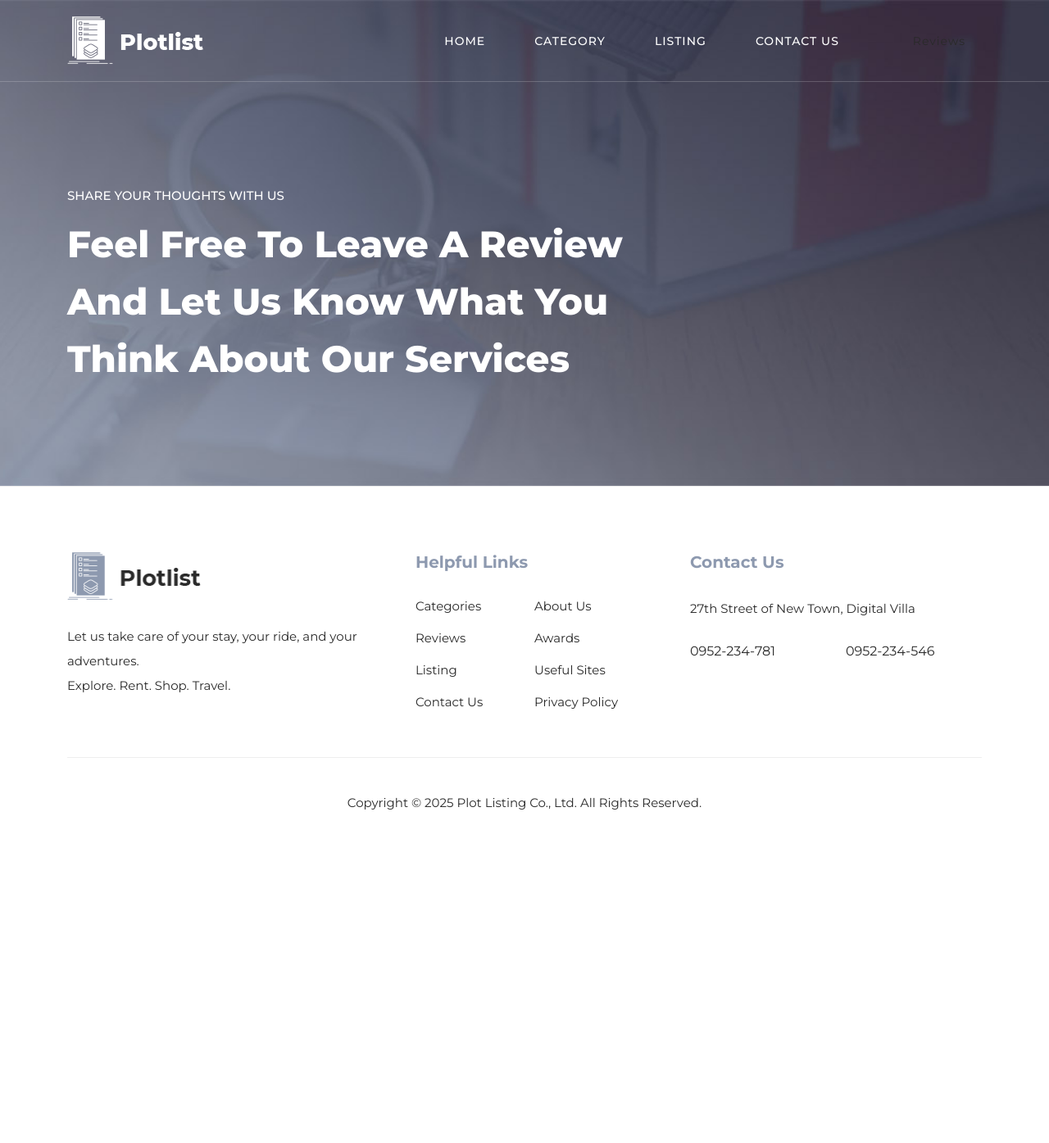
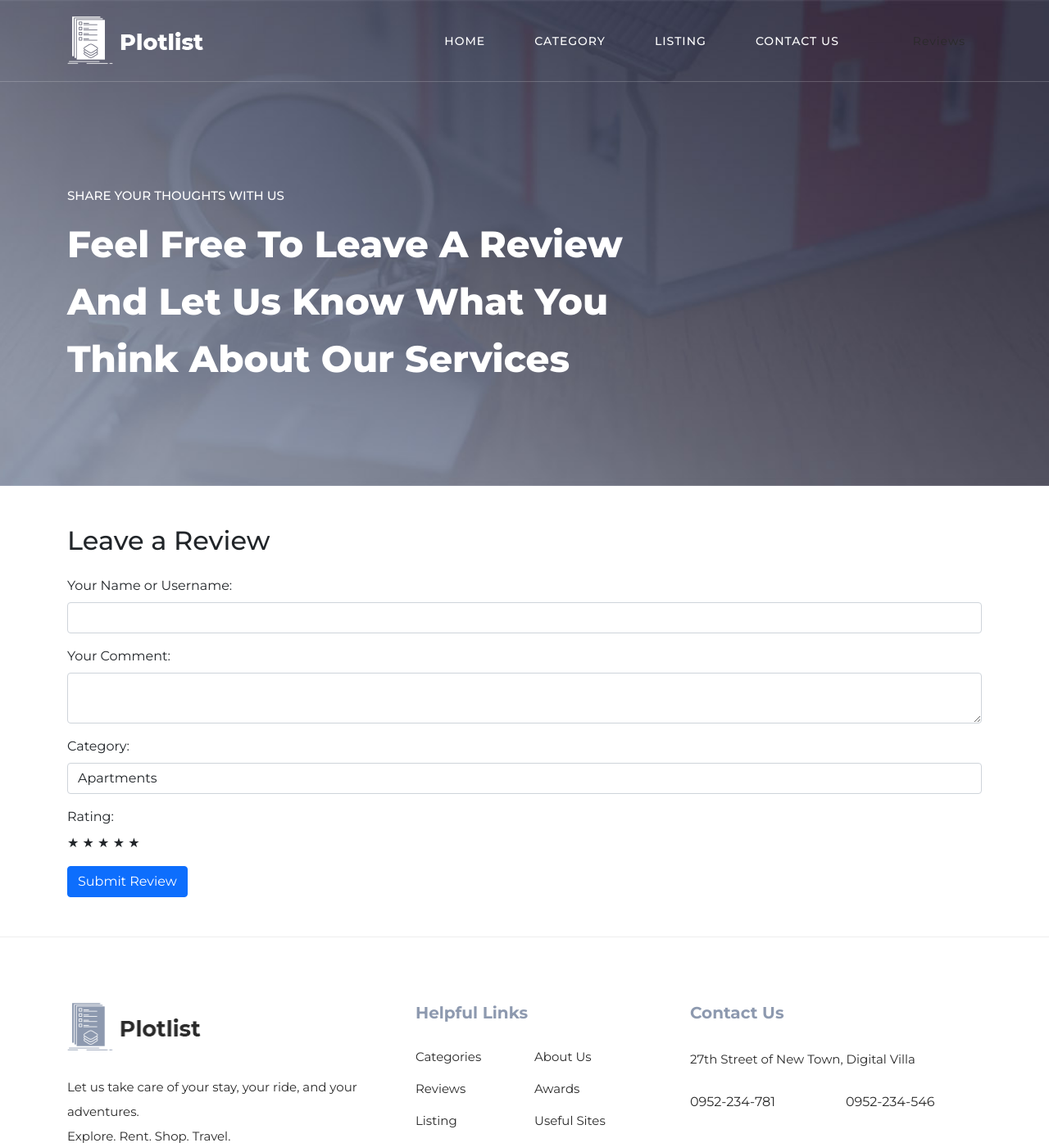
Before and after one commit to denissadikovpro/zaverecnyproject, a PHP site: page /reviews.php in a window 1280 px wide. Shown: the top 1395 px of the page at 82% size. Before the commit the page ends 988 px from the top, so only its background shows below. Run offline with PHP 8.4, Linux system fonts and the light colour scheme; data that the repository does not hold is empty.

Commit message:
Leaave a Review form

```diff
--- a/reviews.php
+++ b/reviews.php
@@ -116,7 +116,57 @@ $reviews = $reviewHandler->fetchReviews();
   </div>
 <!-- banner section ends -->
 
+<section class="container py-5">
+  <!-- Review form title -->
+  <h2 class="mb-4">Leave a Review</h2>
 
+  <!-- Review form start -->
+  <form method="POST">
+    <!-- Name input -->
+    <div class="mb-3">
+      <label class="form-label">Your Name or Username:</label>
+      <input type="text" name="name" class="form-control" value="<?= htmlspecialchars($reviewHandler->name) ?>">
+      <div style="color:red;"><?= $reviewHandler->errors['name'] ?></div>
+    </div>
+
+    <!-- Comment textarea -->
+    <div class="mb-3">
+      <label class="form-label">Your Comment:</label>
+      <textarea name="comment" class="form-control"><?= htmlspecialchars($reviewHandler->comment) ?></textarea>
+      <div style="color:red;"><?= $reviewHandler->errors['comment'] ?></div>
+    </div>
+
+    <!-- Category selection -->
+    <div class="mb-3">
+      <label class="form-label">Category:</label>
+      <select name="category" class="form-control">
+        <?php
+        $options = ['Apartments', 'Food', 'Car rental', 'Shopping', 'Tours'];
+        foreach ($options as $opt):
+        ?>
+        <!-- Category option -->
+        <option value="<?= $opt ?>" <?= $reviewHandler->category === $opt ? 'selected' : '' ?>><?= $opt ?></option>
+        <?php endforeach; ?>
+      </select>
+    </div>
+
+    <!-- Star rating input -->
+    <div class="mb-3">
+      <label class="form-label">Rating:</label><br>
+      <div id="stars-wrapper">
+        <?php for ($i = 1; $i <= 5; $i++): ?>
+          <!-- Star radio button -->
+          <input type="radio" id="star<?= $i ?>" name="stars" value="<?= $i ?>" style="display: none" <?= ($reviewHandler->stars == $i) ? 'checked' : '' ?>>
+          <label for="star<?= $i ?>" class="star" data-value="<?= $i ?>">&#9733;</label>
+        <?php endfor; ?>
+      </div>
+      <div style="color:red;"><?= $reviewHandler->errors['stars'] ?></div>
+    </div>
+
+    <!-- Submit button -->
+    <button type="submit" class="btn btn-primary">Submit Review</button>
+  </form>
+</section>
 
 
 <?php include_once "assets/parts/footer.php" ?>
```
